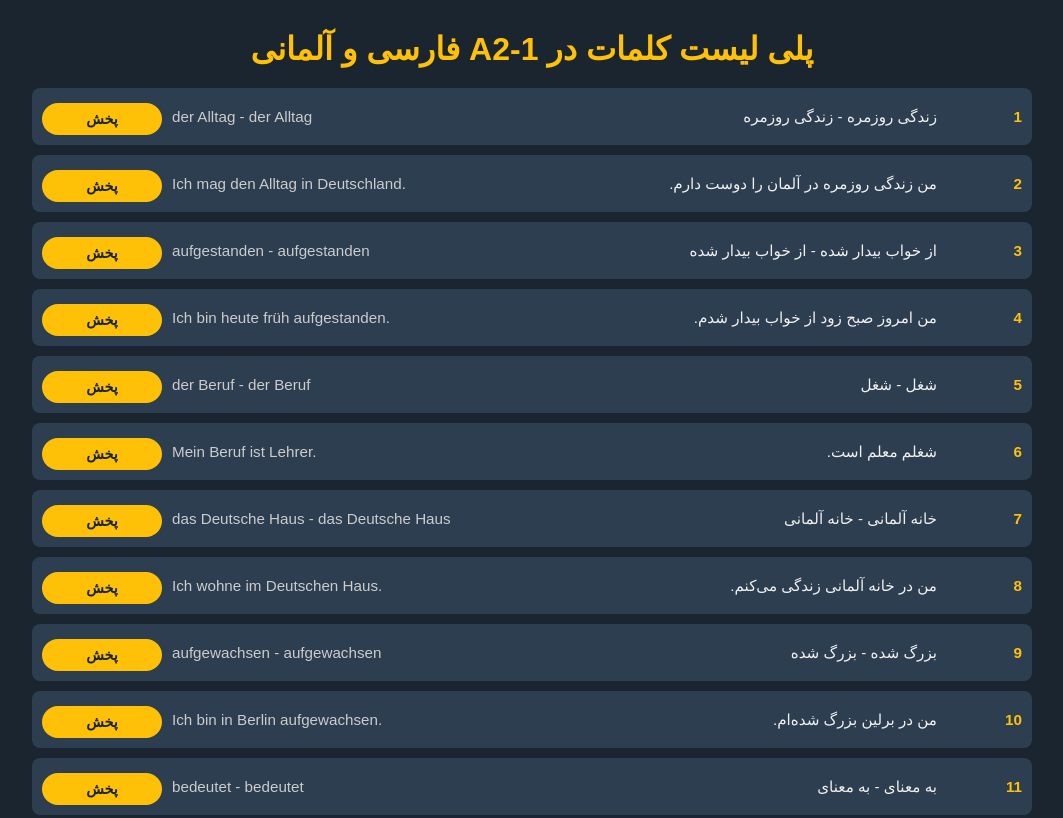
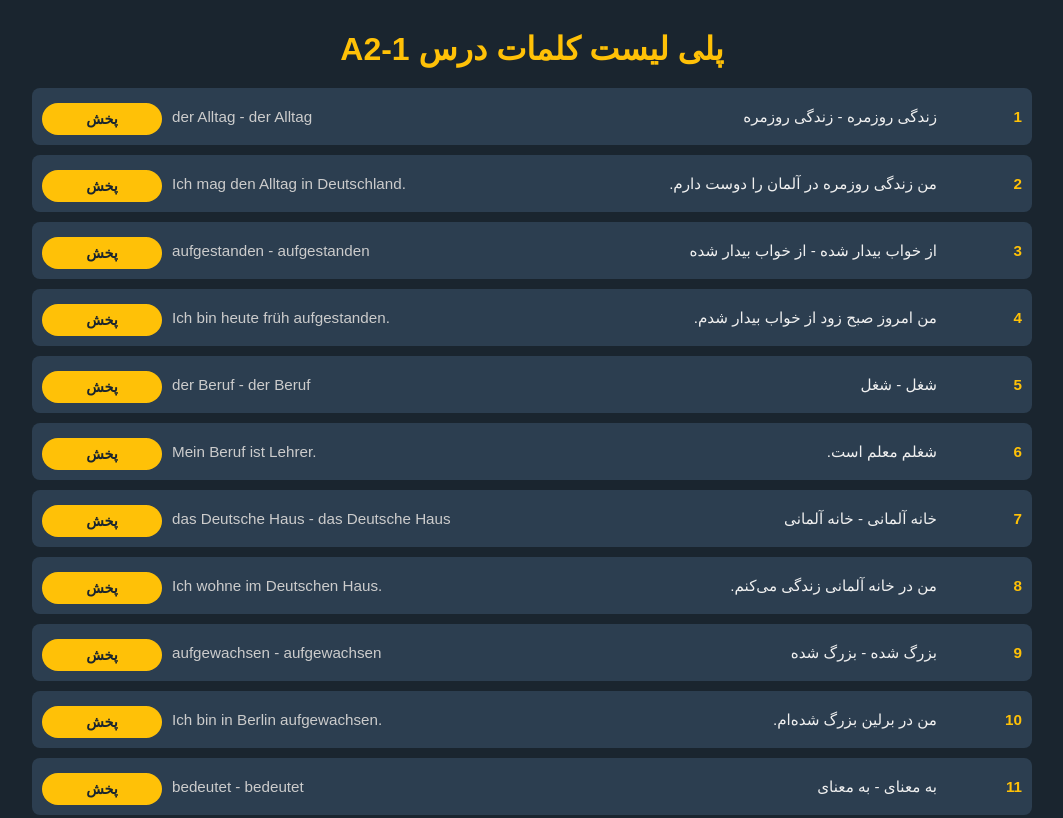
Before and after one commit to MehdiShokri985/Worter-A2.1, a plain HTML site: page index.html in a window 1280 px wide. Shown: the top 818 px of the page, without its empty margins (108-1171 px from the left). Drawn offline with Linux system fonts and the light colour scheme; a web font is replaced by a local one.

Commit message:
Update index.html

```diff
--- a/index.html
+++ b/index.html
@@ -166,7 +166,7 @@
 </head>
 <body>
     <div class="container">
-        <h1>پلی لیست کلمات در A2-1 فارسی و آلمانی   </h1>
+        <h1>پلی لیست کلمات درس A2-1 </h1>
         <div class="playlist" id="playlist">
             <!-- Rows will be populated by JavaScript -->
         </div>
```
